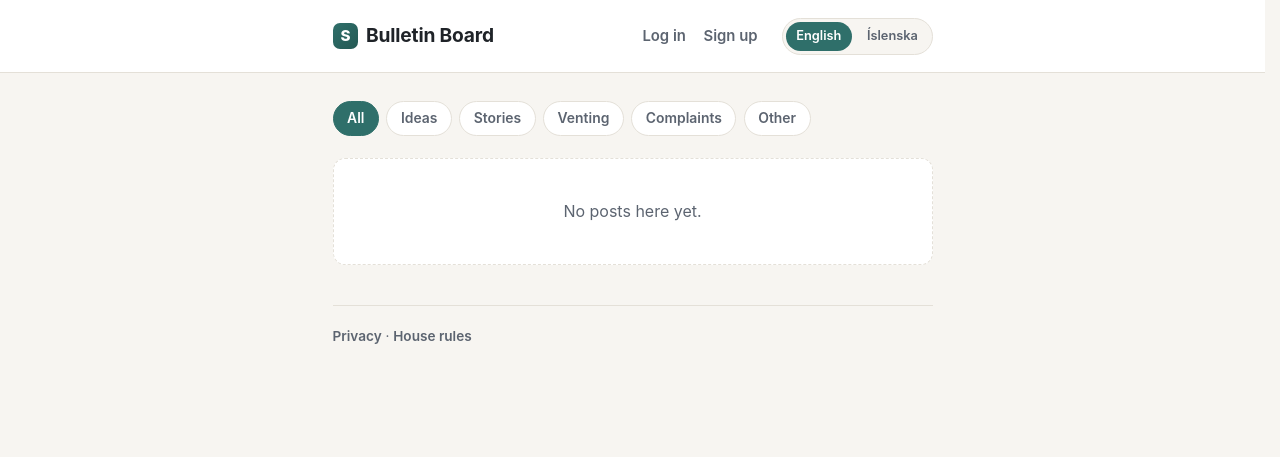
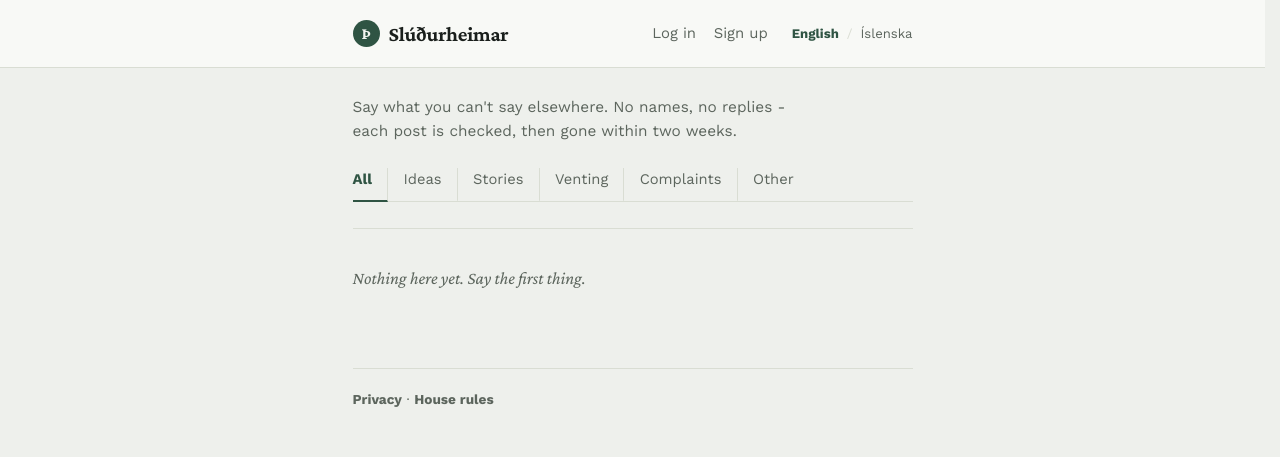
Before and after one commit to SludurHeimar/sludurheimar-bulletin, a Django app: page /en/ in a window 1280 px wide. Shown: the top 457 px of the page. Run offline with Django 5.2, Linux system fonts and the light colour scheme; tables that the repository leaves empty hold one stand-in row (values such as "Sample post").

Commit message:
Redesign as Slúðurheimar: distinct identity, quieter post feed
Replaces the generic teal-and-cards placeholder look with an identity
grounded in the site's own subject: Iceland's tradition of anonymous
saga-telling. Brand mark uses Þ (thorn) instead of a generic initial,
type pairs a self-hosted Crimson Pro (brand, headings, post text) with
Work Sans (interface chrome) so no font request leaks a visitor's IP
to a third party on a site whose whole point is anonymity.

Posts render as quiet text blocks with a category-colored rule instead
of boxed cards with drop shadows; the category filter is an inline
list instead of pill buttons. Adds real explainer copy to the feed
(previously nothing told a first-time visitor how the site works) and
warmer empty-state copy.

Also: fixes a stray </div> inside the <title> block on the privacy and
terms pages, fixes input borders that fell short of WCAG's 3:1 contrast
minimum for interactive components (verified against computed contrast
ratios), and drops a stray db.sqlite3-journal file that had been
committed by mistake.

```diff
--- a/board/static/board/css/style.css
+++ b/board/static/board/css/style.css
@@ -1,66 +1,128 @@
-/* Sludur Heimar / Bulletin Board — site styles */
+/* Sludurheimar — site styles
+   Type: Crimson Pro (serif) carries the brand name, headings, and post
+   text — the words people actually came here to read. Work Sans (sans)
+   handles interface chrome, so the two are never competing for the same
+   job. Both are self-hosted: a site built on anonymity shouldn't leak a
+   visitor's IP to a font CDN just to render a headline. */
+
+@font-face {
+  font-family: "Crimson Pro";
+  src: url("../fonts/CrimsonPro-Regular.ttf") format("truetype");
+  font-weight: 400;
+  font-style: normal;
+  font-display: swap;
+}
+@font-face {
+  font-family: "Crimson Pro";
+  src: url("../fonts/CrimsonPro-Italic.ttf") format("truetype");
+  font-weight: 400;
+  font-style: italic;
+  font-display: swap;
+}
+@font-face {
+  font-family: "Crimson Pro";
+  src: url("../fonts/CrimsonPro-Bold.ttf") format("truetype");
+  font-weight: 700;
+  font-style: normal;
+  font-display: swap;
+}
+@font-face {
+  font-family: "Work Sans";
+  src: url("../fonts/WorkSans-Regular.ttf") format("truetype");
+  font-weight: 400;
+  font-style: normal;
+  font-display: swap;
+}
+@font-face {
+  font-family: "Work Sans";
+  src: url("../fonts/WorkSans-Italic.ttf") format("truetype");
+  font-weight: 400;
+  font-style: italic;
+  font-display: swap;
+}
+@font-face {
+  font-family: "Work Sans";
+  src: url("../fonts/WorkSans-Bold.ttf") format("truetype");
+  font-weight: 700;
+  font-style: normal;
+  font-display: swap;
+}
 
 :root {
   color-scheme: light dark;
 
-  --bg: #f7f5f1;
-  --bg-elevated: #ffffff;
-  --text: #1f2328;
-  --text-muted: #5c6470;
-  --border: #e4e0d8;
-  --accent: #2f6f6a;
-  --accent-hover: #245954;
-  --accent-contrast: #ffffff;
-  --danger: #b3261e;
-  --danger-bg: #fbeceb;
-  --success: #1f7a3d;
-  --success-bg: #e9f6ee;
-  --pending: #a15c00;
-  --pending-bg: #fbeedd;
-  --shadow: 0 1px 2px rgba(20, 20, 15, 0.04), 0 1px 8px rgba(20, 20, 15, 0.05);
-  --radius: 12px;
-  --radius-sm: 8px;
+  --font-serif: "Crimson Pro", Georgia, "Times New Roman", serif;
+  --font-sans: "Work Sans", -apple-system, BlinkMacSystemFont, "Segoe UI", Helvetica, Arial, sans-serif;
 
-  --cat-ideas: #b45309;
-  --cat-ideas-bg: #fef3e2;
-  --cat-stories: #6d28d9;
-  --cat-stories-bg: #f2ecfc;
-  --cat-venting: #b91c1c;
-  --cat-venting-bg: #fcebea;
-  --cat-complaints: #c2410c;
-  --cat-complaints-bg: #fdece1;
-  --cat-other: #475569;
-  --cat-other-bg: #eceef1;
+  /* ash / ink — light mode */
+  --bg: #eef0ec;
+  --bg-elevated: #f8f9f6;
+  --text: #1a1f1c;
+  --text-muted: #5c655d;
+  --border: #d9ddd3;
+  --border-input: #7d8477;
+
+  /* moss — the one accent */
+  --accent: #2f5443;
+  --accent-hover: #24402f;
+  --accent-contrast: #f3f6f1;
+
+  --danger: #963226;
+  --danger-bg: #f7e6e1;
+  --success: #2f6a4a;
+  --success-bg: #e6f0e9;
+  --pending: #8a5a12;
+  --pending-bg: #f6ecda;
+
+  --radius: 8px;
+  --radius-sm: 6px;
+  --shadow: 0 1px 3px rgba(20, 24, 20, 0.08);
+
+  --cat-ideas: #8a6d1f;
+  --cat-ideas-bg: #f5eed8;
+  --cat-stories: #6b5a8e;
+  --cat-stories-bg: #ece7f4;
+  --cat-venting: #8a4a5a;
+  --cat-venting-bg: #f3e6ea;
+  --cat-complaints: #a3672f;
+  --cat-complaints-bg: #f6ead9;
+  --cat-other: #55606b;
+  --cat-other-bg: #e9edf0;
 }
 
 @media (prefers-color-scheme: dark) {
   :root {
-    --bg: #15181b;
-    --bg-elevated: #1d2125;
-    --text: #eef0f2;
-    --text-muted: #9aa3ad;
-    --border: #2c3136;
-    --accent: #4fada5;
-    --accent-hover: #6bc1b9;
-    --accent-contrast: #0d1414;
-    --danger: #f2a49c;
-    --danger-bg: #3a1f1d;
-    --success: #8fd6a8;
-    --success-bg: #1b3325;
-    --pending: #f0c084;
-    --pending-bg: #3a2c15;
-    --shadow: 0 1px 2px rgba(0, 0, 0, 0.3), 0 2px 10px rgba(0, 0, 0, 0.25);
+    /* night — dark mode */
+    --bg: #12181a;
+    --bg-elevated: #1a2123;
+    --text: #e8ece7;
+    --text-muted: #9aa39c;
+    --border: #2a3330;
+    --border-input: #5a6b60;
 
-    --cat-ideas: #f0b167;
-    --cat-ideas-bg: #3a2a14;
-    --cat-stories: #b79cf2;
-    --cat-stories-bg: #2a2140;
-    --cat-venting: #f0968e;
-    --cat-venting-bg: #3a1e1c;
-    --cat-complaints: #f0a679;
-    --cat-complaints-bg: #3a2416;
-    --cat-other: #b0b9c4;
-    --cat-other-bg: #262b30;
+    --accent: #7fc4a0;
+    --accent-hover: #99d4b6;
+    --accent-contrast: #0e1512;
+
+    --danger: #e69a8c;
+    --danger-bg: #3a201c;
+    --success: #93d6ac;
+    --success-bg: #1c3226;
+    --pending: #e0b478;
+    --pending-bg: #362712;
+
+    --shadow: 0 1px 3px rgba(0, 0, 0, 0.35);
+
+    --cat-ideas: #e0c67a;
+    --cat-ideas-bg: #332a12;
+    --cat-stories: #b7a6d9;
+    --cat-stories-bg: #29233a;
+    --cat-venting: #d9a3b0;
+    --cat-venting-bg: #372027;
+    --cat-complaints: #e0a978;
+    --cat-complaints-bg: #3a2718;
+    --cat-other: #aab6c2;
+    --cat-other-bg: #232a30;
   }
 }
 
@@ -72,19 +134,27 @@ body {
   margin: 0;
   background: var(--bg);
   color: var(--text);
-  font-family: -apple-system, BlinkMacSystemFont, "Segoe UI", Roboto, Helvetica, Arial, sans-serif;
+  font-family: var(--font-sans);
   line-height: 1.55;
   -webkit-font-smoothing: antialiased;
 }
 
 .page {
-  max-width: 640px;
+  max-width: 600px;
   margin: 0 auto;
   padding: 0 1.25rem 3rem;
 }
 
 a { color: var(--accent); text-decoration: none; }
 a:hover { color: var(--accent-hover); text-decoration: underline; }
+a:focus-visible, button:focus-visible, input:focus-visible, textarea:focus-visible, select:focus-visible {
+  outline: 2px solid var(--accent);
+  outline-offset: 2px;
+}
+
+@media (prefers-reduced-motion: no-preference) {
+  a, button, input, textarea, select { transition: color .15s ease, background-color .15s ease, border-color .15s ease; }
+}
 
 /* Header */
 
@@ -106,24 +176,26 @@ a:hover { color: var(--accent-hover); text-decoration: underline; }
 .brand {
   display: inline-flex;
   align-items: center;
-  gap: .5rem;
-  font-size: 1.2rem;
+  gap: .55rem;
+  font-family: var(--font-serif);
+  font-size: 1.3rem;
   font-weight: 700;
   color: var(--text);
   letter-spacing: -0.01em;
 }
 .brand:hover { color: var(--text); text-decoration: none; }
 .brand .mark {
-  width: 1.6rem;
-  height: 1.6rem;
-  border-radius: 7px;
-  background: linear-gradient(135deg, var(--accent), var(--accent-hover));
+  width: 1.7rem;
+  height: 1.7rem;
+  border-radius: 50%;
+  background: var(--accent);
   color: var(--accent-contrast);
   display: inline-flex;
   align-items: center;
   justify-content: center;
-  font-size: .95rem;
-  font-weight: 800;
+  font-family: var(--font-serif);
+  font-size: 1.05rem;
+  font-weight: 700;
   flex: none;
 }
 
@@ -133,7 +205,7 @@ a:hover { color: var(--accent-hover); text-decoration: underline; }
   gap: 1.1rem;
   flex-wrap: wrap;
   font-size: .93rem;
-  font-weight: 600;
+  font-weight: 500;
   margin-left: auto;
 }
 .site-nav a { color: var(--text-muted); }
@@ -141,32 +213,28 @@ a:hover { color: var(--accent-hover); text-decoration: underline; }
 
 .lang-switch {
   display: inline-flex;
-  gap: .3rem;
-  font-size: .8rem;
-  border: 1px solid var(--border);
-  border-radius: 999px;
-  padding: .2rem;
-  background: var(--bg);
+  align-items: center;
+  gap: .5rem;
+  font-size: .82rem;
 }
 .lang-switch button {
   width: auto;
   border: none;
   background: none;
-  padding: .28rem .65rem;
+  padding: 0;
   margin: 0;
-  border-radius: 999px;
   cursor: pointer;
   color: var(--text-muted);
   font: inherit;
-  font-weight: 600;
+  font-weight: 500;
 }
 .lang-switch button:hover { color: var(--accent); }
 .lang-switch button[disabled] {
-  background: var(--accent);
-  color: var(--accent-contrast);
+  color: var(--accent);
+  font-weight: 700;
   cursor: default;
-  opacity: 1;
 }
+.lang-switch .divider { color: var(--border); }
 
 /* Messages */
 
@@ -181,89 +249,114 @@ a:hover { color: var(--accent-hover); text-decoration: underline; }
   font-weight: 600;
 }
 
-/* Category filter chips */
+/* Feed intro */
+
+.feed-intro {
+  color: var(--text-muted);
+  font-size: .96rem;
+  max-width: 46ch;
+  margin: 0 0 1.5rem;
+}
+
+/* Category filter — an inline list, not pill buttons */
 
 .cats {
   display: flex;
   flex-wrap: wrap;
-  gap: .45rem;
-  margin-bottom: 1.4rem;
+  align-items: center;
+  gap: 0;
+  margin-bottom: 1.6rem;
+  border-bottom: 1px solid var(--border);
 }
 .cats a {
   display: inline-block;
-  padding: .35rem .85rem;
-  border-radius: 999px;
-  background: var(--bg-elevated);
-  border: 1px solid var(--border);
+  padding: 0 .95rem .6rem 0;
+  margin-right: .95rem;
   color: var(--text-muted);
-  font-size: .87rem;
-  font-weight: 600;
+  font-size: .92rem;
+  font-weight: 500;
+  border-right: 1px solid var(--border);
+  border-bottom: 2px solid transparent;
+  margin-bottom: -1px;
 }
-.cats a:hover { color: var(--accent); border-color: var(--accent); text-decoration: none; }
+.cats a:last-child { border-right: none; margin-right: 0; padding-right: 0; }
+.cats a:hover { color: var(--accent); text-decoration: none; }
 .cats a.active {
-  background: var(--accent);
-  border-color: var(--accent);
-  color: var(--accent-contrast);
+  color: var(--accent);
+  font-weight: 700;
+  border-bottom-color: var(--accent);
 }
 
-/* Posts */
+/* Posts — quiet text blocks; the left rule carries the category color */
 
 .post {
-  background: var(--bg-elevated);
-  border: 1px solid var(--border);
-  border-radius: var(--radius);
-  padding: 1rem 1.15rem;
-  margin-bottom: .9rem;
-  box-shadow: var(--shadow);
+  border-left: 3px solid var(--cat-other);
+  border-bottom: 1px solid var(--border);
+  padding: .1rem 0 1.15rem 1rem;
+  margin-bottom: 1.15rem;
 }
+.post:last-child { border-bottom: none; }
+.post.cat-ideas { border-left-color: var(--cat-ideas); }
+.post.cat-stories { border-left-color: var(--cat-stories); }
+.post.cat-venting { border-left-color: var(--cat-venting); }
+.post.cat-complaints { border-left-color: var(--cat-complaints); }
+.post.cat-other { border-left-color: var(--cat-other); }
+
 .post .meta {
   display: flex;
-  align-items: center;
-  gap: .5rem;
-  font-size: .78rem;
+  align-items: baseline;
+  gap: .9rem;
+  font-size: .8rem;
   color: var(--text-muted);
-  margin-bottom: .55rem;
+  margin-bottom: .5rem;
 }
-.post .body { white-space: pre-line; word-wrap: break-word; }
+.post .meta .category { font-weight: 600; }
+
+.post .body {
+  font-family: var(--font-serif);
+  font-size: 1.15rem;
+  line-height: 1.7;
+  white-space: pre-line;
+  word-wrap: break-word;
+}
+
+/* Status badge — used only on "My posts", where the moderation state is
+   something the author needs to act on, not just organizational color */
 
 .badge {
   display: inline-block;
-  padding: .15rem .55rem;
-  border-radius: 999px;
+  padding: .1rem .5rem;
+  border-radius: var(--radius-sm);
   font-weight: 700;
-  font-size: .72rem;
-  text-transform: uppercase;
-  letter-spacing: .02em;
+  font-size: .75rem;
 }
-.badge-ideas { color: var(--cat-ideas); background: var(--cat-ideas-bg); }
-.badge-stories { color: var(--cat-stories); background: var(--cat-stories-bg); }
-.badge-venting { color: var(--cat-venting); background: var(--cat-venting-bg); }
-.badge-complaints { color: var(--cat-complaints); background: var(--cat-complaints-bg); }
-.badge-other { color: var(--cat-other); background: var(--cat-other-bg); }
-
 .badge-pending { color: var(--pending); background: var(--pending-bg); }
 .badge-approved { color: var(--success); background: var(--success-bg); }
 .badge-rejected { color: var(--danger); background: var(--danger-bg); }
 
 .empty-state {
-  text-align: center;
   color: var(--text-muted);
-  padding: 2.5rem 1rem;
-  border: 1px dashed var(--border);
-  border-radius: var(--radius);
-  background: var(--bg-elevated);
+  font-family: var(--font-serif);
+  font-style: italic;
+  font-size: 1.1rem;
+  padding: 2.25rem 0;
+  border-top: 1px solid var(--border);
 }
 
 /* Headings */
 
 h1 {
-  font-size: 1.55rem;
+  font-family: var(--font-serif);
+  font-size: 1.7rem;
+  font-weight: 700;
   letter-spacing: -0.01em;
   margin: 0 0 1.1rem;
 }
 h2 {
-  font-size: 1.1rem;
-  margin: 1.6rem 0 .5rem;
+  font-family: var(--font-serif);
+  font-size: 1.25rem;
+  font-weight: 700;
+  margin: 1.7rem 0 .5rem;
 }
 .page > h1:first-child,
 .form-card h1 { margin-top: 0; }
@@ -274,7 +367,7 @@ h2 {
   background: var(--bg-elevated);
   border: 1px solid var(--border);
   border-radius: var(--radius);
-  padding: 1.4rem 1.4rem 1.5rem;
+  padding: 1.5rem 1.5rem 1.6rem;
   box-shadow: var(--shadow);
   max-width: 440px;
 }
@@ -284,7 +377,7 @@ form p { margin: 0 0 1rem; }
 label {
   display: block;
   font-size: .85rem;
-  font-weight: 700;
+  font-weight: 600;
   margin-bottom: .3rem;
   color: var(--text);
 }
@@ -294,17 +387,17 @@ textarea, input[type="text"], input[type="email"], input[type="password"], selec
   width: 100%;
   box-sizing: border-box;
   padding: .6rem .7rem;
-  border: 1px solid var(--border);
+  border: 1px solid var(--border-input);
   border-radius: var(--radius-sm);
   background: var(--bg);
   color: var(--text);
-  transition: border-color .15s ease;
 }
 textarea:focus, input:focus, select:focus {
   outline: none;
   border-color: var(--accent);
+  box-shadow: 0 0 0 3px color-mix(in srgb, var(--accent) 25%, transparent);
 }
-textarea { min-height: 7.5rem; resize: vertical; }
+textarea { min-height: 7.5rem; resize: vertical; font-family: var(--font-serif); font-size: 1.05rem; line-height: 1.6; }
 
 small { color: var(--text-muted); font-size: .8rem; }
 
@@ -328,7 +421,6 @@ button, input[type="submit"] {
   border-radius: var(--radius-sm);
   padding: .65rem 1.3rem;
   margin: .25rem 0 0;
-  transition: background .15s ease;
 }
 button:hover, input[type="submit"]:hover { background: var(--accent-hover); }
 
--- a/board/templates/board/base.html
+++ b/board/templates/board/base.html
@@ -4,13 +4,13 @@
 <head>
   <meta charset="utf-8">
   <meta name="viewport" content="width=device-width, initial-scale=1">
-  <title>{% block title %}{% trans "Bulletin Board" %}{% endblock %}</title>
+  <title>{% block title %}Slúðurheimar{% endblock %}</title>
   <link rel="stylesheet" href="{% static 'board/css/style.css' %}">
 </head>
 <body>
   <header class="site-header">
     <div class="page">
-      <a href="{% url 'feed' %}" class="brand"><span class="mark">S</span>{% trans "Bulletin Board" %}</a>
+      <a href="{% url 'feed' %}" class="brand"><span class="mark">Þ</span>Slúðurheimar</a>
       <nav class="site-nav">
         {% if user.is_authenticated %}
           <a href="{% url 'new_post' %}">{% trans "New post" %}</a>
@@ -25,6 +25,7 @@
         {% get_current_language as CURRENT_LANGUAGE %}
         {% get_available_languages as AVAILABLE_LANGUAGES %}
         {% for code, name in AVAILABLE_LANGUAGES %}
+          {% if not forloop.first %}<span class="divider">/</span>{% endif %}
           <form action="{% url 'set_language' %}" method="post" style="display:inline; margin:0; padding:0;">
             {% csrf_token %}
             <input type="hidden" name="next" value="{{ request.path }}">
--- a/board/templates/board/feed.html
+++ b/board/templates/board/feed.html
@@ -1,6 +1,8 @@
 {% extends "board/base.html" %}
 {% load i18n %}
 {% block content %}
+  <p class="feed-intro">{% trans "Say what you can't say elsewhere. No names, no replies - each post is checked, then gone within two weeks." %}</p>
+
   <div class="cats">
     <a href="{% url 'feed' %}" class="{% if not request.GET.category %}active{% endif %}">{% trans "All" %}</a>
     {% for value, label in categories %}
@@ -9,14 +11,14 @@
   </div>
 
   {% for post in posts %}
-    <div class="post">
+    <div class="post cat-{{ post.category }}">
       <div class="meta">
-        <span class="badge badge-{{ post.category }}">{{ post.get_category_display }}</span>
+        <span class="category">{{ post.get_category_display }}</span>
         <span>{% blocktrans with time=post.created_at|timesince %}{{ time }} ago{% endblocktrans %}</span>
       </div>
       <div class="body">{{ post.body|linebreaksbr }}</div>
     </div>
   {% empty %}
-    <p class="empty-state">{% trans "No posts here yet." %}</p>
+    <p class="empty-state">{% trans "Nothing here yet. Say the first thing." %}</p>
   {% endfor %}
 {% endblock %}
--- a/board/templates/board/my_posts.html
+++ b/board/templates/board/my_posts.html
@@ -4,9 +4,9 @@
 {% block content %}
   <h1>{% trans "My posts" %}</h1>
   {% for post in posts %}
-    <div class="post">
+    <div class="post cat-{{ post.category }}">
       <div class="meta">
-        <span class="badge badge-{{ post.category }}">{{ post.get_category_display }}</span>
+        <span class="category">{{ post.get_category_display }}</span>
         <span class="badge badge-{{ post.status }}">{{ post.get_status_display }}</span>
         <span>{% blocktrans with time=post.created_at|timesince %}{{ time }} ago{% endblocktrans %}</span>
       </div>
--- a/board/templates/board/privacy.html
+++ b/board/templates/board/privacy.html
@@ -1,7 +1,6 @@
 {% extends "board/base.html" %}
 {% load i18n %}
-{% block title %}{% trans "Privacy policy" %}</div>
-{% endblock %}
+{% block title %}{% trans "Privacy policy" %}{% endblock %}
 {% block content %}
 <div class="prose">
 <h1>{% trans "Privacy policy" %}</h1>
--- a/board/templates/board/terms.html
+++ b/board/templates/board/terms.html
@@ -1,7 +1,6 @@
 {% extends "board/base.html" %}
 {% load i18n %}
-{% block title %}{% trans "House rules" %}</div>
-{% endblock %}
+{% block title %}{% trans "House rules" %}{% endblock %}
 {% block content %}
 <div class="prose">
 <h1>{% trans "House rules" %}</h1>
--- a/board/tests.py
+++ b/board/tests.py
@@ -148,8 +148,8 @@ class LanguageSwitchTests(TestCase):
 
     def test_icelandic_feed_shows_icelandic_text(self):
         resp = self.client.get("/is/")
-        self.assertContains(resp, "Engar færslur ennþá.")
+        self.assertContains(resp, "Ekkert hér ennþá. Segðu fyrsta orðið.")
 
     def test_english_feed_shows_english_text(self):
         resp = self.client.get("/en/")
-        self.assertContains(resp, "No posts here yet.")
+        self.assertContains(resp, "Nothing here yet. Say the first thing.")
```
Also changed, not shown: board/static/board/fonts/CrimsonPro-OFL.txt (added, +93 -0 lines), board/static/board/fonts/WorkSans-OFL.txt (added, +93 -0 lines), board/static/board/fonts/CrimsonPro-Bold.ttf (added), board/static/board/fonts/CrimsonPro-Italic.ttf (added), board/static/board/fonts/CrimsonPro-Regular.ttf (added), board/static/board/fonts/WorkSans-Bold.ttf (added), board/static/board/fonts/WorkSans-Italic.ttf (added), board/static/board/fonts/WorkSans-Regular.ttf (added), locale/is/LC_MESSAGES/django.po, 2 other files.
